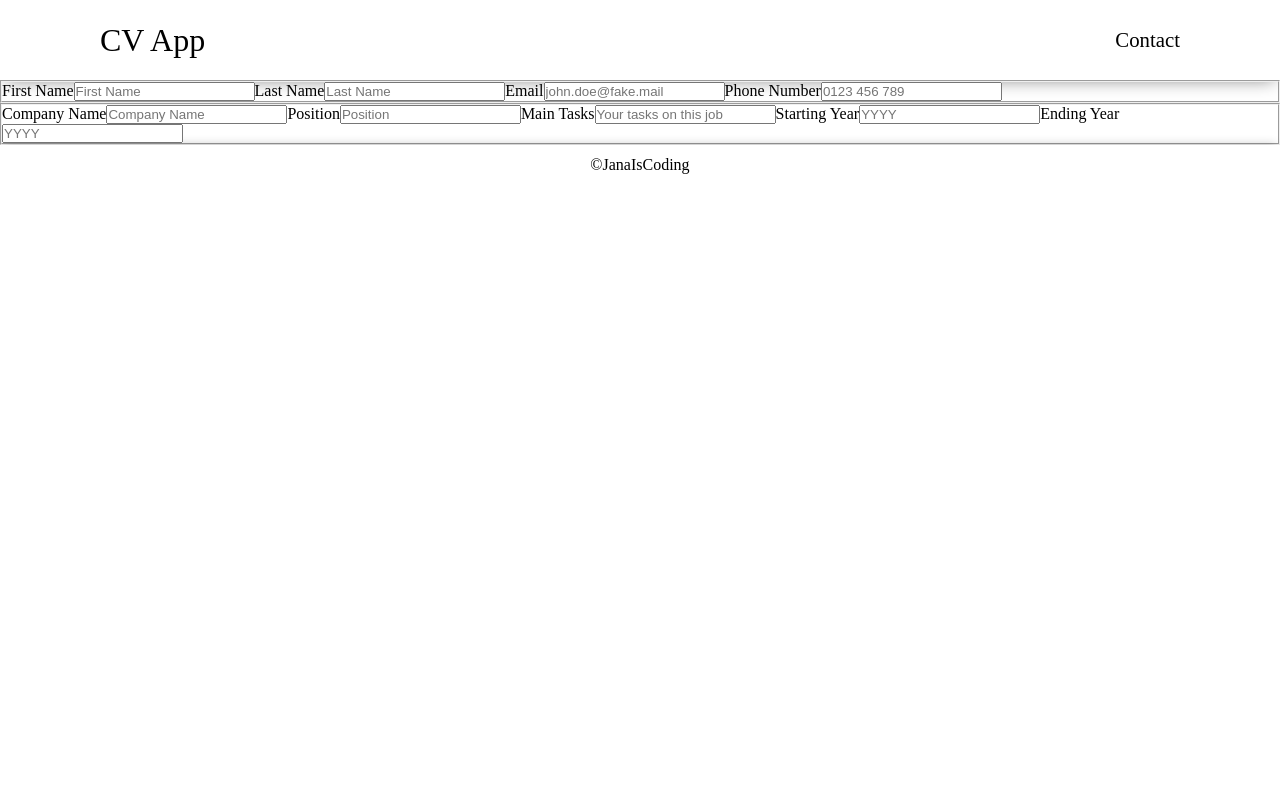
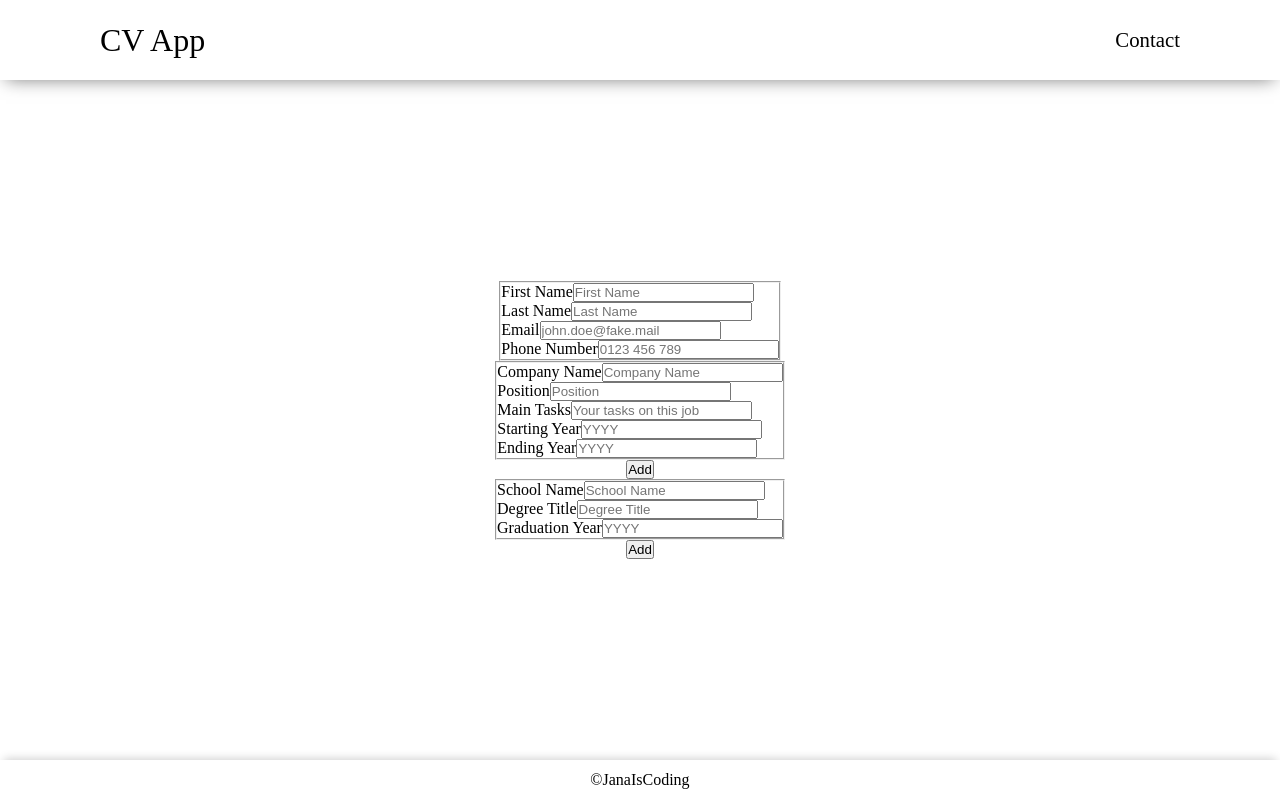
Before and after one commit to janaiscoding/cv-application, a React (Create React App) app: page / in a window 1280 px wide. Built offline with nearby package versions, Linux system fonts and the light colour scheme.

Commit message:
Add Education functional component

```diff
--- a/public/index.html
+++ b/public/index.html
@@ -7,12 +7,11 @@
     <meta name="theme-color" content="#000000" />
     <meta
       name="description"
-      content="Web site created using create-react-app"
+      content="JanaIsCoding's CV Application created with React"
     />
     <title>CV Application</title>
   </head>
-  <body>
+  <body id="root">
     <noscript>You need to enable JavaScript to run this app.</noscript>
-    <div id="root"></div>
   </body>
 </html>
--- /dev/null
+++ b/src/components/Education.js
@@ -0,0 +1,56 @@
+import React, { useState } from "react";
+
+const Education = () => {
+  const [schoolName, setSchoolName] = useState("");
+  const [degreeTitle, setDegreeTitle] = useState("");
+  const [graduationDate, setGraduationDate] = useState("");
+
+  return (
+    <>
+      <fieldset className="education">
+        {/* separate input field visually : SCHOOL NAME  */}
+        <label>
+          School Name
+          <input
+            value={schoolName}
+            onChange={(e) => setSchoolName(e.target.value)}
+            placeholder="School Name"
+            required={true}
+          />
+        </label>
+        {/* separate input field visually : DEGREE TITLE  */}
+        <label>
+          Degree Title
+          <input
+            value={degreeTitle}
+            onChange={(e) => setDegreeTitle(e.target.value)}
+            placeholder="Degree Title"
+            required={true}
+          />
+        </label>
+        {/* separate input field visually : GRADUATION YEAR */}
+        <label>
+          Graduation Year
+          <input
+            value={graduationDate}
+            onChange={(e) => setGraduationDate(e.target.value)}
+            placeholder="YYYY"
+            pattern="[0-9]{4}"
+            type="number"
+            required={true}
+          />
+        </label>
+      </fieldset>
+      {schoolName && degreeTitle && graduationDate !== "" && (
+        <div className="output">
+          <p>
+            You studied at {schoolName} for the {degreeTitle} and you graduated
+            in the year of {graduationDate}.
+          </p>
+        </div>
+      )}
+    </>
+  );
+};
+
+export default Education;
--- a/src/components/Resume.js
+++ b/src/components/Resume.js
@@ -1,14 +1,18 @@
 import React from "react";
 import Personal from "./Personal";
 import Experience from "./Experience";
+import Education from "./Education";
 
 const Resume = () => {
   return (
     <>
-      <form>
+      <div className="main">
         <Personal />
         <Experience />
-      </form>
+        <button>Add</button>
+        <Education />
+        <button>Add</button>
+      </div>
     </>
   );
 };
--- a/src/utils/styles.css
+++ b/src/utils/styles.css
@@ -5,21 +5,23 @@
   padding: 0;
 }
 
-.main{
+.main {
   display: flex;
+  flex-direction: column;
   height: 85vh;
-  justify-content: space-between;
-  align-items: flex-start;
+  align-items: center;
+  justify-content: center;
   padding: 0 100px;
 }
 .resume,
-.output-screen{
+.output-screen {
   padding-top: 100px;
 }
-.personal-info-fields,
-.experience-info-fields,
-.education-info-fields{
-  padding: 10px;
+.personal,
+.experience,
+.education {
+  display: flex;
+  flex-direction: column;
 }
 /* Chrome, Safari, Edge, Opera */
 input::-webkit-outer-spin-button,
```
